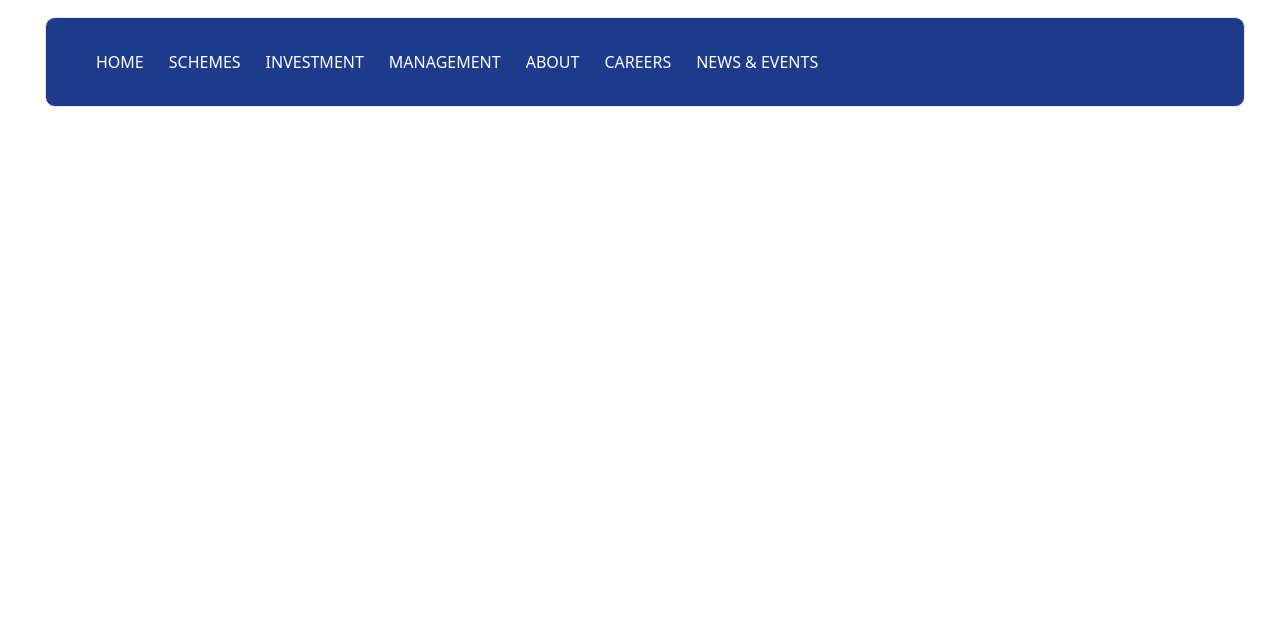
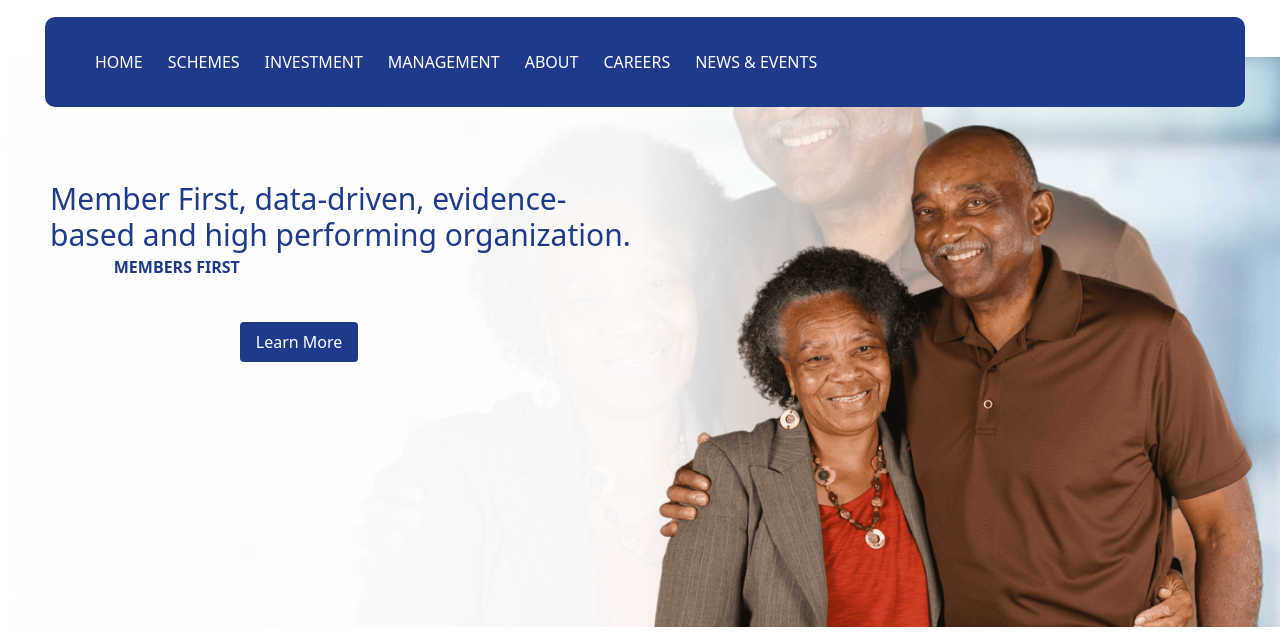
Before and after one commit to Allan-lang/Tailwind_cloning-Gate, a plain HTML site: page index.html in a window 1280 px wide. Shown: the part 168-800 px from the top of the page. Drawn offline with nearby package versions, Linux system fonts and the light colour scheme.

Commit message:
adding gradient bg

```diff
--- a/index.html
+++ b/index.html
@@ -44,7 +44,7 @@
                 </div>
             </div>
         </div>
-        <div class="rounded-[10px] border w-[1200px] h-[90px] ml-[45px] mt-[20px] bg-blue-900 flex gap-[25px]  items-center">
+        <div class="sticky top-0 z-20 rounded-[10px] border-none border w-[1200px] h-[90px] ml-[45px] mt-[20px] bg-blue-900 flex gap-[25px]  items-center">
             <p class="text-white ml-[50px] uppercase">Home</p>
             <p class="text-white uppercase">Schemes</p>
             <p class="text-white uppercase">Investment</p>
@@ -53,7 +53,16 @@
             <p class="text-white uppercase">Careers</p>
             <p class="text-white uppercase">News & Events</p>
         </div>
-
+        <div class="relative w-full h-[570px] mt-[-50px] z-10">
+            <img src="bg abakuze.jpeg" class="absolute inset-0 w-full h-full object-cover">
+            <div class="absolute inset-0 bg-gradient-to-r from-white/100 via-white/95 to-transparent"></div>
+            <div class="absolute inset-0 flex items-center">
+                <h1 class="text-blue-900 ml-[50px] mt-[-250px] text-3xl ">Member First, data-driven, evidence-<br>based and high performing organization.</h1>
+                <h2 class="font-bold ml-[-517px] mt-[-150px] text-blue-900">MEMBERS FIRST</h2>
+                <button class="bg-blue-900 text-white px-4 py-2 rounded mt-[]">Learn More</button>
+                <img src="public.png" alt="Public Image" class="absolute bottom-0 right-0 w-[1000px] h-[600px] object-cover">
+            </div>
+        </div>
     </div>
 
 </body>
```
Also changed, not shown: public.png (added).
